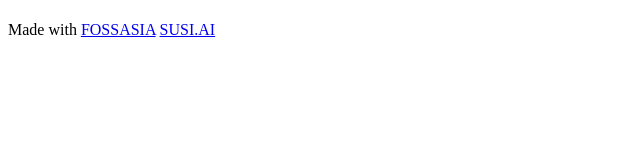
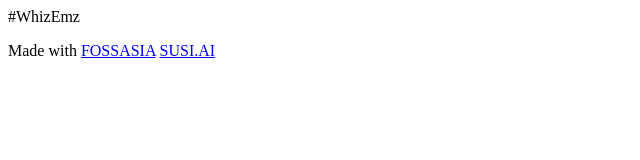
Before and after one commit to tohenxian/tohenxia.github.io, a plain HTML site: page index.html in a window 1280 px wide. Shown: the whole page, without its empty margins (0-640 px from the left). Drawn offline with Linux system fonts and the light colour scheme.

Commit message:
Update index.html

```diff
--- a/index.html
+++ b/index.html
@@ -9,7 +9,7 @@
 
     <body>
 
-        <h1><WhizEmz></h1>
+        #WhizEmz
 
             <p>Made with <a href="http://fossasia.org">FOSSASIA</a> <a href="http://skills.susi.ai">SUSI.AI</a></p>
 
```
